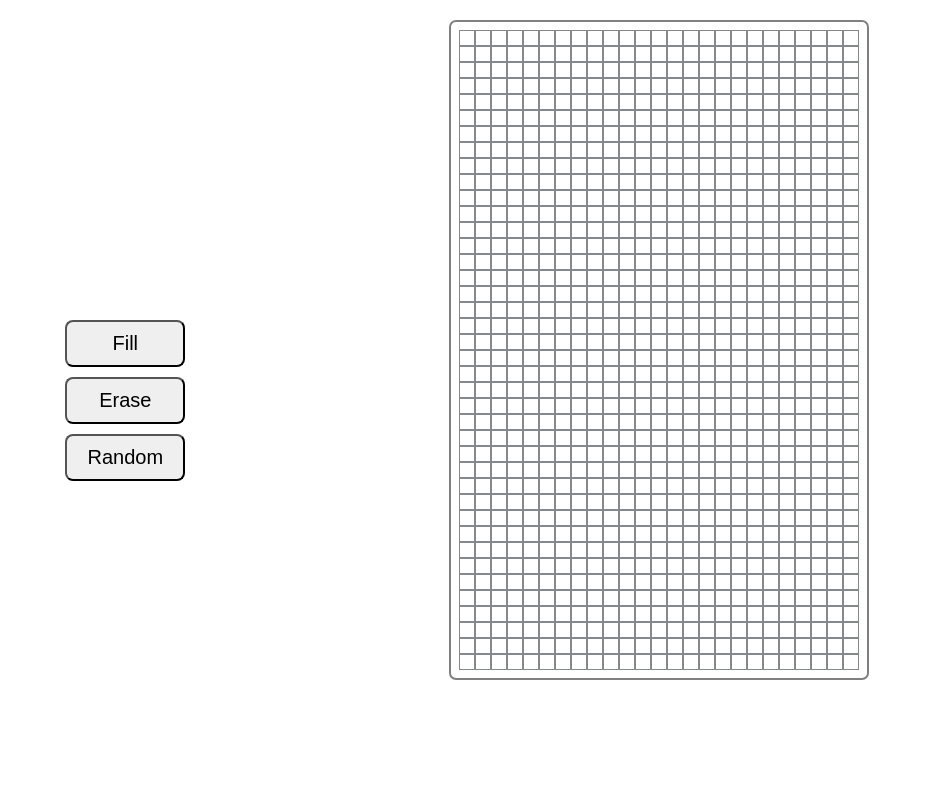
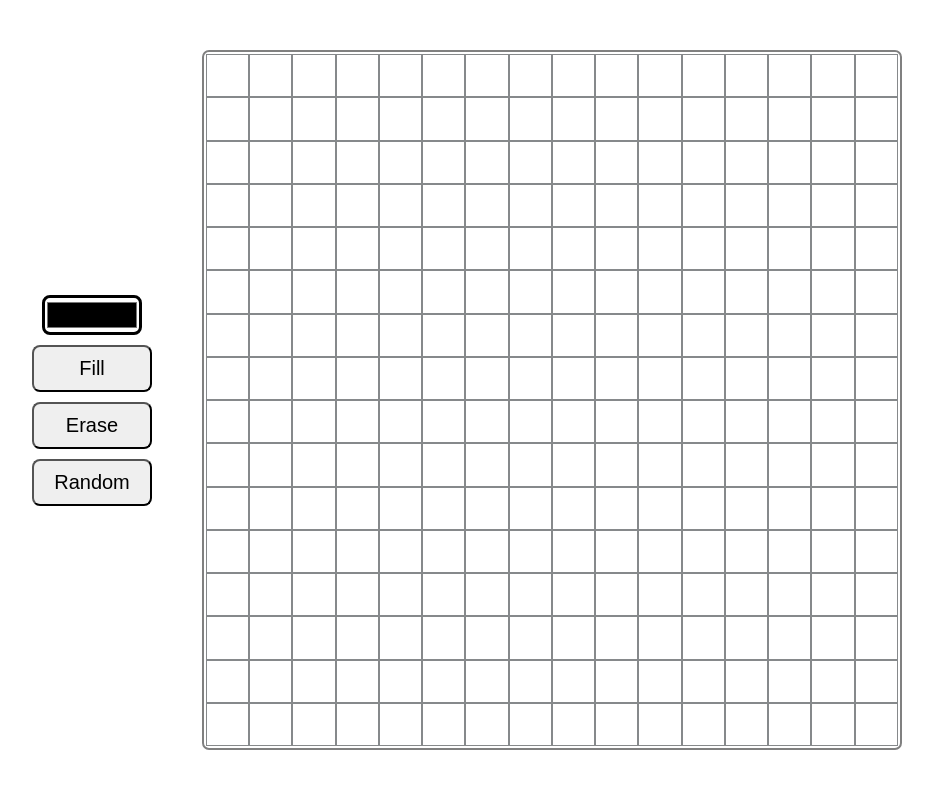
Before and after one commit to Ene-420/etch-a-sketch, a plain HTML site: page index.html in a window 1280 px wide. Shown: the whole page, without its empty margins (178-1111 px from the left). Drawn offline with Linux system fonts and the light colour scheme.

Commit message:
optimize array allocation to form grid

```diff
--- a/index.html
+++ b/index.html
@@ -11,6 +11,7 @@
 
     <div class="container">
         <div class="effects-buttons">
+            <input type="color" value="#000000" id="color-picker" />
             <button class="fill-button">Fill</button>
             <button class="erase-button">Erase</button>
             <button class="random-button">Random</button>
--- a/script.js
+++ b/script.js
@@ -2,16 +2,25 @@ const container = document.querySelector('.content');
 const fillButton = document.querySelector('.fill-button');
 const eraseButton = document.querySelector('.erase-button');
 const randomButton = document.querySelector('.random-button');
+const colorPicker = document.querySelector('#color-picker');
 let isActive = false;
 
 
-createGrid();
+createGrid(16);
 
-function createGrid( cellNo = 1000){
+function createGrid( cellNo){
     for(let i=0; i < cellNo; i++){
-        const div = document.createElement('div');
-        div.classList.add('card');
-        container.appendChild(div);
+        const cardContainer = document.createElement('div');
+        cardContainer.classList.add('card-container');
+
+        for(let x =0; x < cellNo; x++){
+            const card = document.createElement('div');
+            card.classList.add('card');
+            cardContainer.appendChild(card);
+        }
+
+
+        container.appendChild(cardContainer);
     }
 }
 
@@ -78,6 +87,18 @@ randomButton.addEventListener('click', () =>{
     }
 });
 
+colorPicker.addEventListener("input", changeColor, false);
+colorPicker.addEventListener("change", changeColor, false);
+
+
+function changeColor(event){
+    document.querySelectorAll('.card').forEach((card) =>{
+        if(card.classList.contains('hover')){
+            card.style.backgroundColor= event.target.value;
+        }
+    });
+}
+
 
 function activateButton(button){
     button.style.color = 'white';
--- a/style.css
+++ b/style.css
@@ -5,6 +5,9 @@
 body{
     margin: 0;
     min-height: 100vh;
+    display: flex;
+    justify-content: center;
+    align-content: center;
 }
 
 .container{
@@ -12,6 +15,7 @@ body{
     display: flex;
     min-height: 100vh;
     justify-content: space-evenly;
+    align-items: center;
 }
 
 .effects-buttons{
@@ -23,38 +27,57 @@ body{
     margin: 30px;
 
 }
-.fill-button, .erase-button, .random-button{
+.fill-button, .erase-button, .random-button {
     font-size: 20px;
     padding: 10px 20px;
     border-radius: 8px;
+
     /* background-color: none; */
 
 }
+
+#color-picker{
+    width: 100px;
+    height: 40px;
+    padding: 0;
+    margin: 0 auto;
+    background: none;
+    border: 3px solid black;
+    border-radius: 8px;
+}
+
+
 
 /* .fill-button:active, .erase-button:active{
     color: blue;
 } */
 
 .content{
-    padding: 8px;
-    height: 660px;
-    width: 420px;
+    padding: 2px;
+    height: 700px;
+    width: 700px;
     margin: 20px;
     display: flex;
+    flex-direction: column;
     flex-wrap: wrap;
     border: 2px grey solid;
     border-radius: 7px;
-    align-content: center;
-    align-items: center;
+    /* align-content: stretch;
+    align-items: stretch; */
     justify-content: center;
 }
 
+.card-container{
+    display: flex;
+    /* justify-content: stretch;
+    align-items: stretch; */
+    flex: auto;
+}
+
 .card{
-    width: 16px;
-    height: 16px;
-    /* flex: 1 1 auto; */
-
-    /* flex-grow: 1; */
+    min-width: 5px;
+    min-height: 5px;
+    flex: auto;
     border: .7px rgb(134, 137, 139) solid;
 }
 
```
